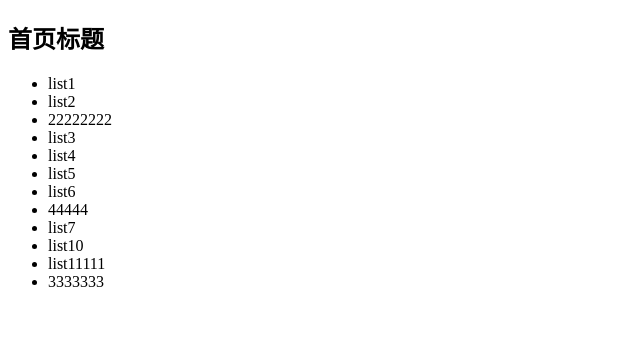
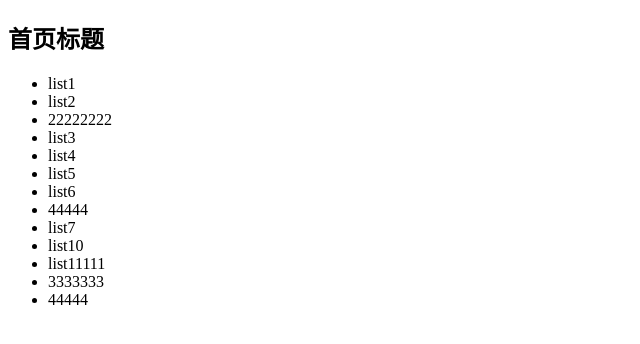
Before and after one commit to maoyuanyuan/testApp, a plain HTML site: page index.html in a window 1280 px wide. Shown: the full height of the page, 0-640 px from the left. Drawn offline with Linux system fonts and the light colour scheme.

Commit message:
index.html

```diff
--- a/index.html
+++ b/index.html
@@ -20,6 +20,7 @@
 		<li>list10</li>
 		<li>list11111</li>
 		<li>3333333</li>
+		<li>44444</li>
 	</ul>
 </body>
 </html>
```
